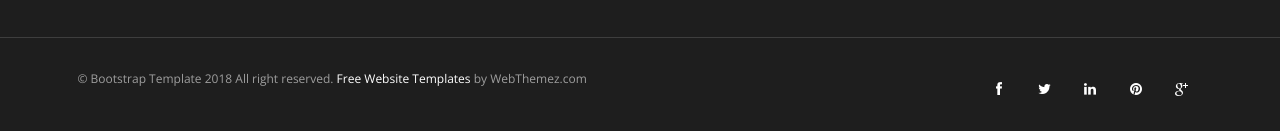
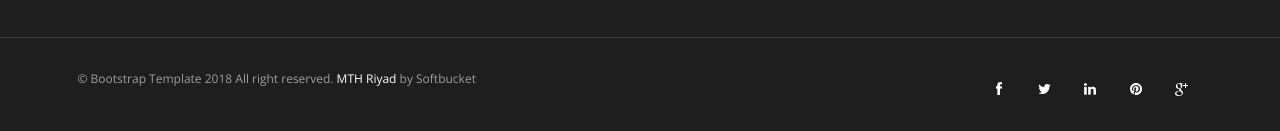
Before and after one commit to mthriyad/MTH-School-One, a plain HTML site: page index.html in a window 1280 px wide. Shown: the part 2559-2690 px from the top of the page. Drawn offline with nearby package versions, Linux system fonts and the light colour scheme.

Commit message:
Update footer

```diff
--- a/index.html
+++ b/index.html
@@ -325,7 +325,7 @@
 				<div class="col-lg-6">
 					<div class="copyright">
 						<p>
-							<span>&copy; Bootstrap Template 2018 All right reserved. <a href="https://webthemez.com/tag/free" target="_blank">Free Website Templates</a> by WebThemez.com
+							<span>&copy; Bootstrap Template 2018 All right reserved. <a href=" https://thriyad.com/kids-school-one-page-template/" target="_blank">MTH Riyad</a> by Softbucket
 						</p>
 					</div>
 				</div>
```
